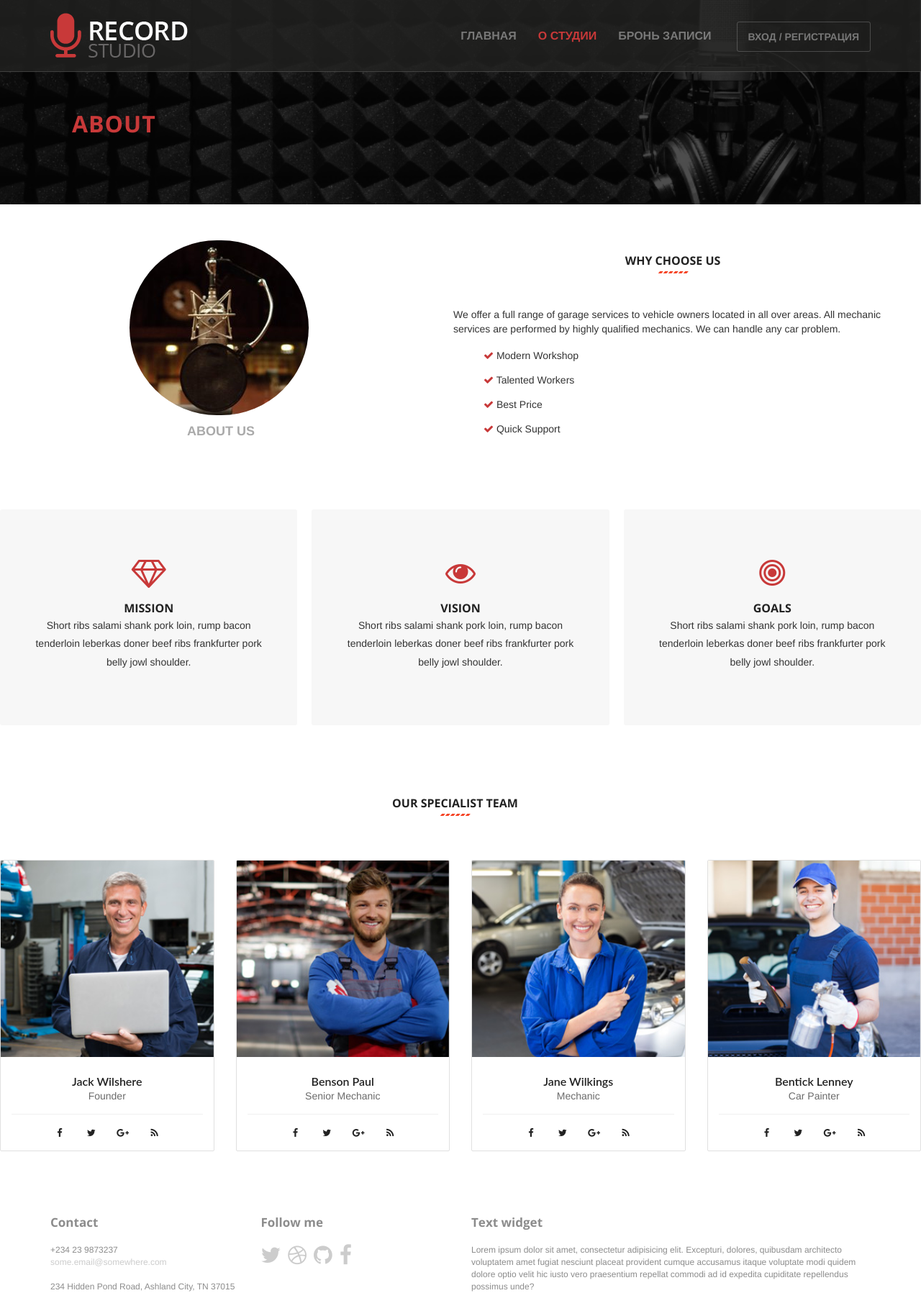
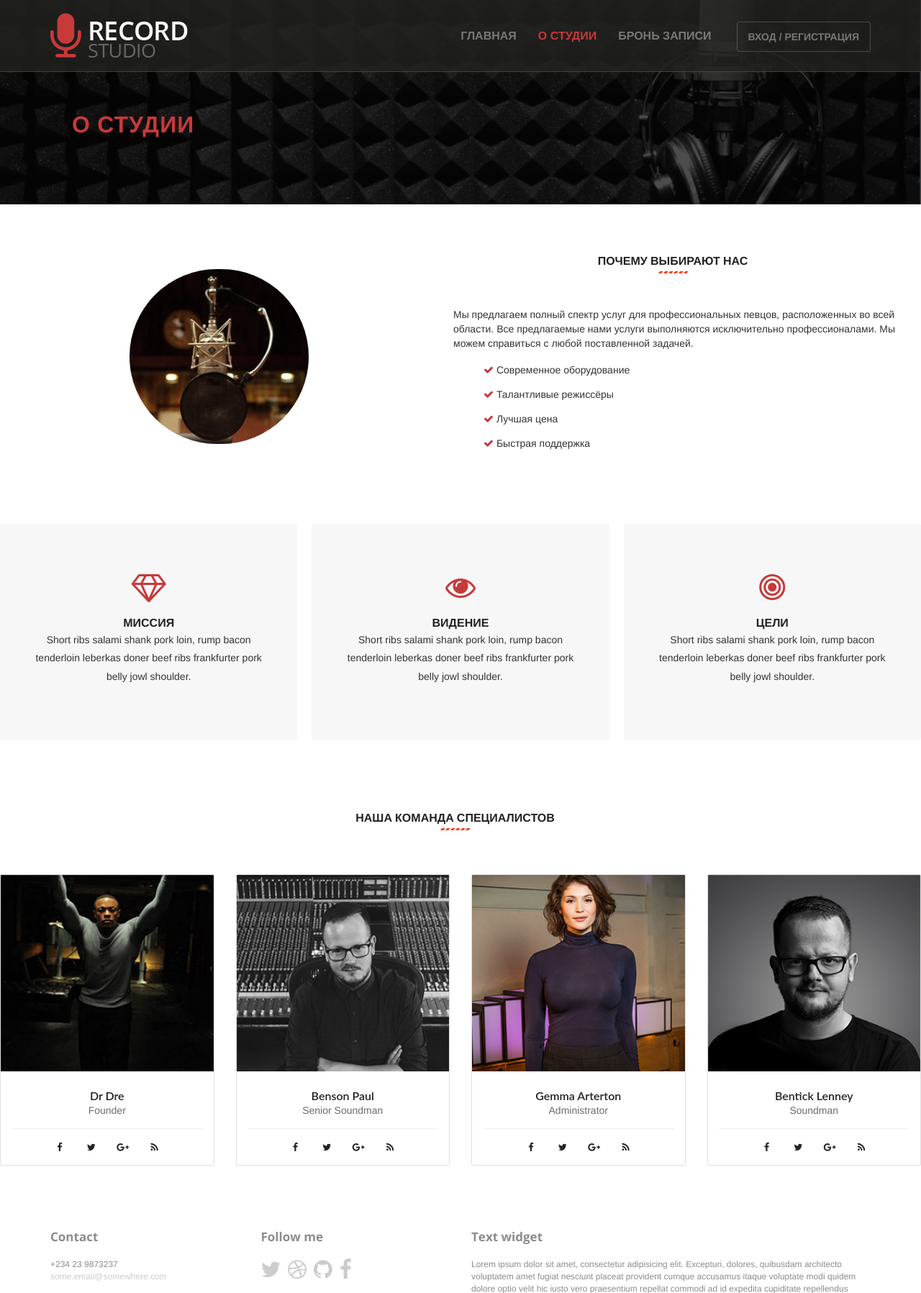
Before and after one commit to LEVLLN/RecordStudio, a Django app: page /about in a window 1280 px wide. Shown: the top 1797 px of the page at 72% size. Run offline with Django 3.2, Linux system fonts and the light colour scheme; some libraries are stand-ins or nearby versions.

Commit message:
Fixed about.html

```diff
--- a/bookings/static/css/main.css
+++ b/bookings/static/css/main.css
@@ -341,6 +341,7 @@ img.pull-left {
 }
 .image-column.column.col-lg-6.col-md-6.col-sm-12 .image-box	img {
   border-radius: 130px;
+	margin-top: 40px;
 }
 .list-style-one {
 	position: relative;
--- a/bookings/templates/bookings/about.html
+++ b/bookings/templates/bookings/about.html
@@ -40,7 +40,7 @@
       <div class="row clearfix">
         <!--Title -->
         <div class="title-column col-md-6 col-sm-12 col-xs-12">
-          <h1>About</h1>
+          <h1>О СТУДИИ</h1>
         </div>
       </div>
     </div>
@@ -58,21 +58,21 @@
             <div class="image-column column col-lg-6 col-md-6 col-sm-12">
               <a class="image-box" href="/about/"><img src="{% static 'images/about_us.PNG' %}" alt="Record Studio"></a>
 
-              <div class="image-caption">About Us</div>
+
             </div>
             <!--Content Column-->
             <div class="content-column column col-lg-6 col-md-6 col-sm-12">
               <div class="inner-box">
-                <div class="default-title"><h3>WHY CHOOSE US</h3></div>
+                <div class="default-title"><h3>Почему выбирают нас</h3></div>
 
-                <div class="text">We offer a full range of garage services to vehicle owners located in all over    areas. All mechanic services are performed by highly qualified mechanics. We can handle any car problem.</div>
+                <div class="text">Мы предлагаем полный спектр услуг для профессиональных певцов, расположенных во всей области. Все предлагаемые нами услуги выполняются исключительно профессионалами. Мы можем справиться с любой поставленной задачей.</div>
 
                 <!--List Style One-->
                 <ul class="list-style-one">
-                  <li><i class="fa fa-check" aria-hidden="true"></i> Modern Workshop</li>
-                  <li><i class="fa fa-check" aria-hidden="true"></i> Talented Workers</li>
-                  <li><i class="fa fa-check" aria-hidden="true"></i> Best Price</li>
-                  <li><i class="fa fa-check" aria-hidden="true"></i> Quick Support</li>
+                  <li><i class="fa fa-check" aria-hidden="true"></i> Современное оборудование</li>
+                  <li><i class="fa fa-check" aria-hidden="true"></i> Талантливые режиссёры</li>
+                  <li><i class="fa fa-check" aria-hidden="true"></i> Лучшая цена</li>
+                  <li><i class="fa fa-check" aria-hidden="true"></i> Быстрая поддержка</li>
                 </ul>
               </div>
             </div>
@@ -87,7 +87,7 @@
               <div class="inner-box">
                 <div class="icon-box"><span class="flaticon-diamond-3"></span></div>
                 <i class="fa fa-diamond fa-3x" aria-hidden="true"></i>
-                <h3>MISSION</h3>
+                <h3>МИССИЯ</h3>
                 <div class="text">Short ribs salami shank pork loin, rump bacon tenderloin leberkas doner beef ribs frankfurter pork belly jowl shoulder.</div>
               </div>
             </div>
@@ -97,7 +97,7 @@
               <div class="inner-box">
                 <div class="icon-box"><span class="flaticon-eye"></span></div>
                 <i class="fa fa-eye fa-3x" aria-hidden="true"></i>
-                <h3>VISION</h3>
+                <h3>ВИДЕНИЕ</h3>
                 <div class="text">Short ribs salami shank pork loin, rump bacon tenderloin leberkas doner beef ribs frankfurter pork belly jowl shoulder.</div>
               </div>
             </div>
@@ -107,7 +107,7 @@
               <div class="inner-box">
                 <div class="icon-box"><span class="flaticon-target-1"></span></div>
                 <i class="fa fa-bullseye fa-3x" aria-hidden="true"></i>
-                <h3>GOALS</h3>
+                <h3>ЦЕЛИ</h3>
                 <div class="text">Short ribs salami shank pork loin, rump bacon tenderloin leberkas doner beef ribs frankfurter pork belly jowl shoulder.</div>
               </div>
             </div>
@@ -117,7 +117,7 @@
 
         <!--Team Style one-->
         <section class="team-style-one altered">
-          <div class="default-title"><h3>OUR SPECIALIST TEAM</h3></div>
+          <div class="default-title"><h3>НАША КОМАНДА СПЕЦИАЛИСТОВ</h3></div>
           <div class="four-column-boxed">
             <div class="row clearfix">
               <!--Boxed COlumn-->
@@ -127,7 +127,7 @@
                     <figure class="image-box"><a href="mailto:mail@mail.com"><img src="{% static 'images/team-image-1.jpg' %}" alt=""></a></figure>
                     <div class="lower-content">
                       <div class="info">
-                        <h4>Jack Wilshere</h4>
+                        <h4>Dr Dre</h4>
                         <div class="designation">Founder</div>
                       </div>
                       <div class="social-links">
@@ -149,7 +149,7 @@
                     <div class="lower-content">
                       <div class="info">
                         <h4>Benson Paul</h4>
-                        <div class="designation">Senior Mechanic</div>
+                        <div class="designation">Senior soundman</div>
                       </div>
                       <div class="social-links">
                         <a href="#"><span class="fa fa-facebook-f"></span></a>
@@ -169,8 +169,8 @@
                     <figure class="image-box"><a href="mailto:mail@mail.com"><img src="{% static 'images/team-image-3.jpg' %}" alt=""></a></figure>
                     <div class="lower-content">
                       <div class="info">
-                        <h4>Jane Wilkings</h4>
-                        <div class="designation">Mechanic</div>
+                        <h4>Gemma Arterton</h4>
+                        <div class="designation">Administrator</div>
                       </div>
                       <div class="social-links">
                         <a href="#"><span class="fa fa-facebook-f"></span></a>
@@ -191,7 +191,7 @@
                     <div class="lower-content">
                       <div class="info">
                         <h4>Bentick Lenney</h4>
-                        <div class="designation">Car Painter</div>
+                        <div class="designation">Soundman</div>
                       </div>
                       <div class="social-links">
                         <a href="#"><span class="fa fa-facebook-f"></span></a>
```
Also changed, not shown: bookings/static/images/team-image-1.jpg, bookings/static/images/team-image-2.jpg, bookings/static/images/team-image-3.jpg, bookings/static/images/team-image-4.jpg.
